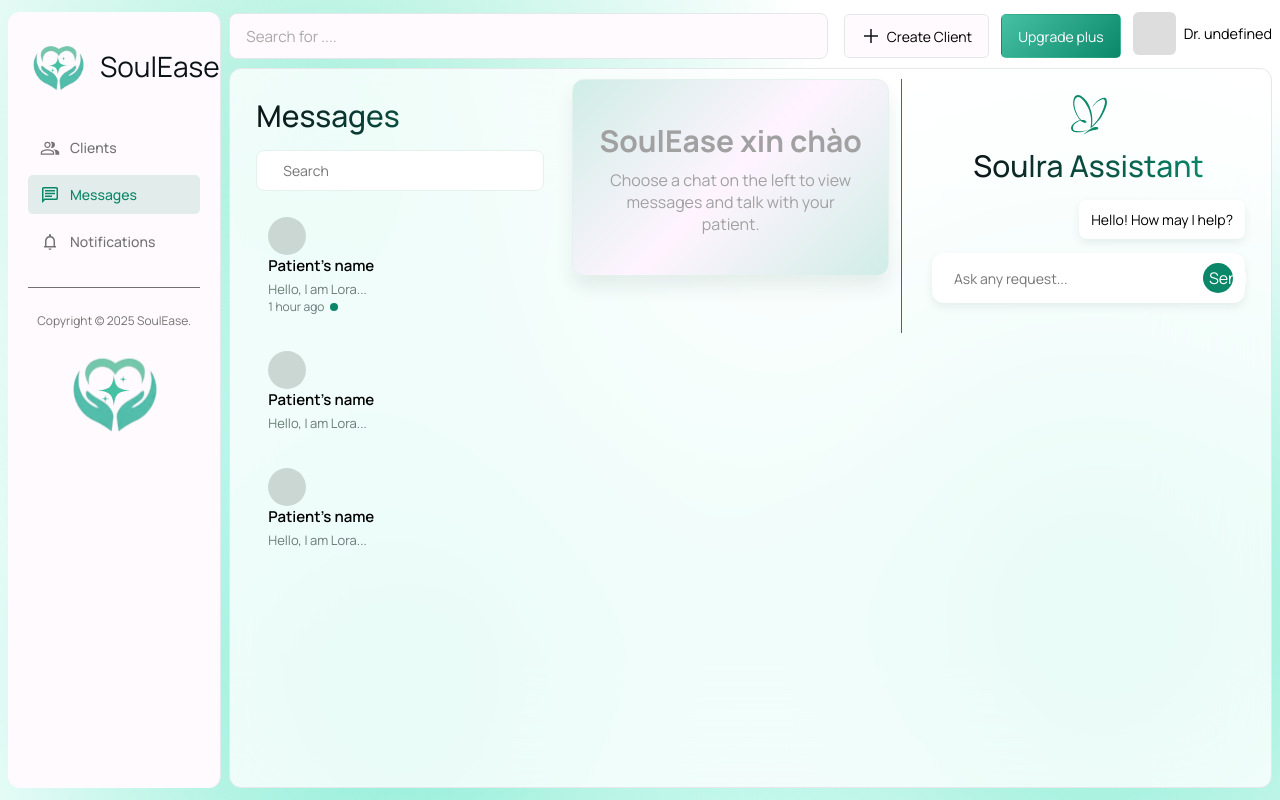
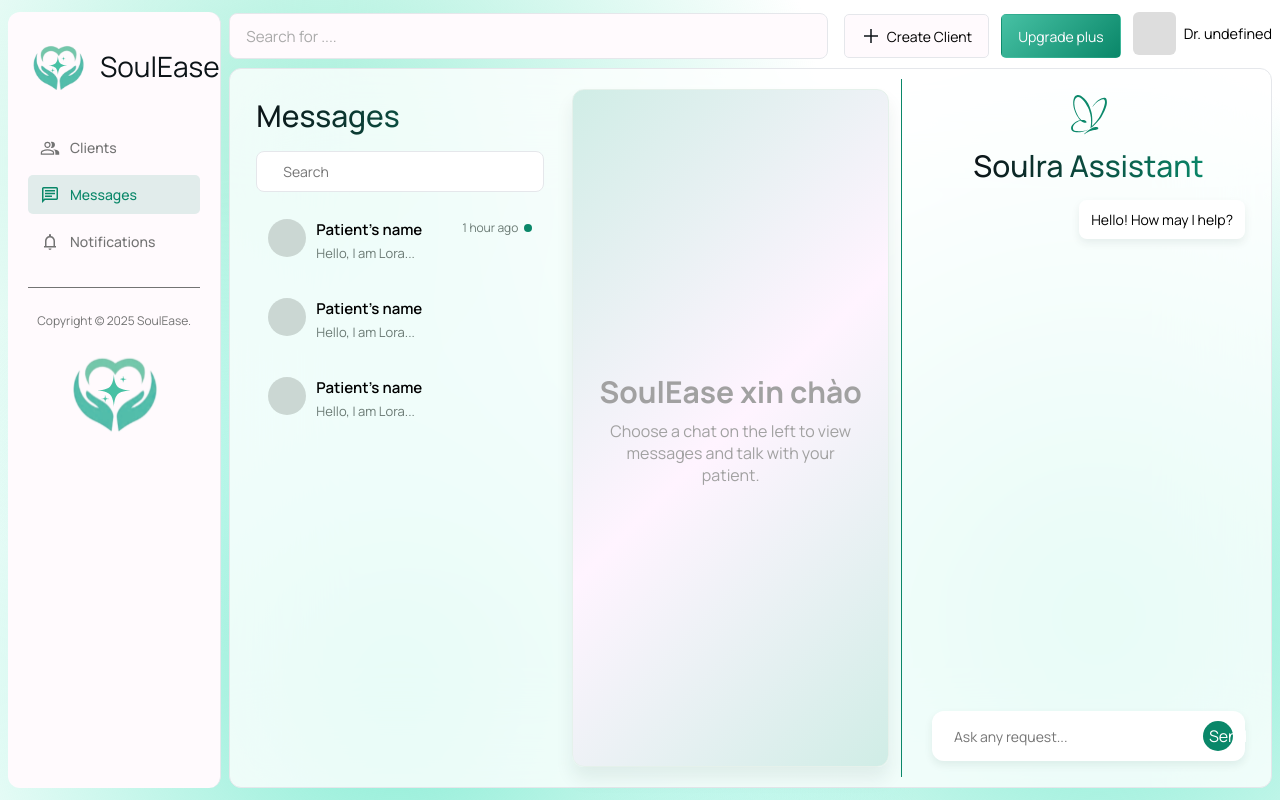
Before and after one commit to PhapLu/SoulEase, a React (Vite) app in the folder client/: page /workspace/messages in a window 1280 px wide. Built offline with nearby package versions, Linux system fonts and the light colour scheme; no server answers; a web font is replaced by a local one.

Commit message:
Fix conversation page

```diff
--- a/client/src/pages/workSpace/conversation/Conversations.css
+++ b/client/src/pages/workSpace/conversation/Conversations.css
@@ -21,6 +21,8 @@
   grid-column: 2 / 3;
   display: grid;
   place-items: center;
+  height: 100%;
+  padding: 10px 0;
 }
 
 .ws-empty__card {
@@ -58,7 +60,7 @@
 .ws-threads {
   display: flex;
   flex-direction: column;
-  gap: 14px;
+  gap: 15px;
 }
 
 .ws-threads h2 {
@@ -76,9 +78,9 @@
   align-items: center;
   gap: 5px;
   padding: 0px 16px;
-  border: 1px solid #e5f1eb;
+  border: 1px solid var(--border);
   border-radius: 8px;
-  background: #fff;
+  background: #ffffff;
 }
 
 .ws-input input {
@@ -100,13 +102,16 @@
 }
 
 .ws-thread {
-  display: grid;
-  grid-template-columns: auto 1fr auto;
-  gap: 10px;
   padding: 12px;
   border-radius: 8px;
   transition: background 0.18s ease, box-shadow 0.18s ease;
   cursor: pointer;
+}
+
+.ws-thread-link {
+    display: grid;
+    grid-template-columns: auto 1fr auto;
+    gap: 10px;
 }
 
 .ws-thread:hover {
@@ -162,6 +167,7 @@
   grid-template-rows: auto 1fr auto;
   gap: 14px;
   background: linear-gradient(135deg, #d0ede6 0%, #fff4ff 50%, #d0ede6 100%);
+  height: 100%;
 }
 
 .ws-chat__header {
@@ -262,12 +268,13 @@
 
 .ws-assistant {
     display: grid;
-    grid-template-rows: auto auto 1fr auto;
+    grid-template-rows: auto 1fr auto;
     gap: 14px;
     padding-left: 30px;
     border-left: 1px solid var(--tertiary-color);
     border-bottom-left-radius: 0;
     border-top-left-radius: 0;
+    height: 100%;
 }
 
 .ws-assistant__header {
```
Also changed, not shown: 2 other files (tests, documents, lock files or other folders).
